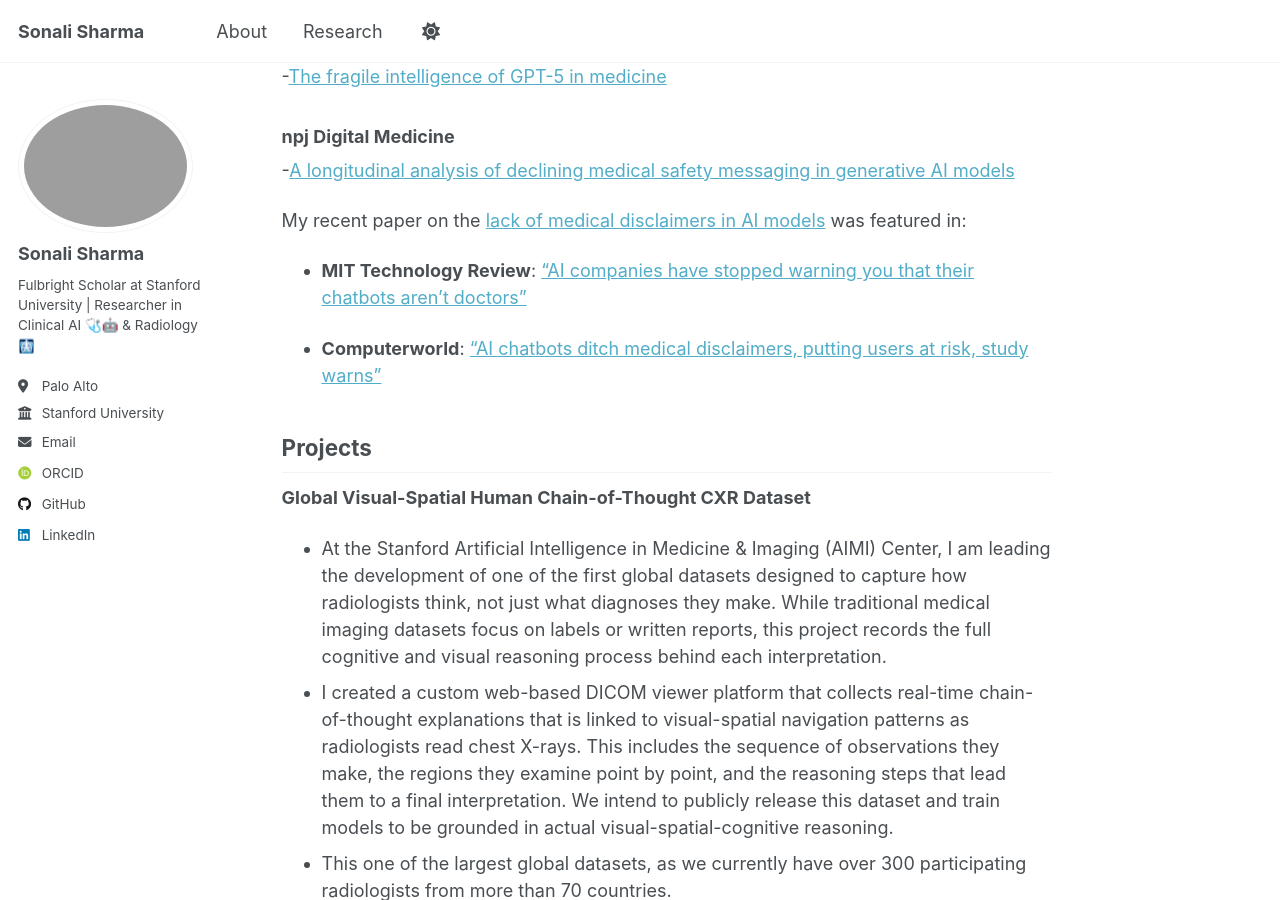
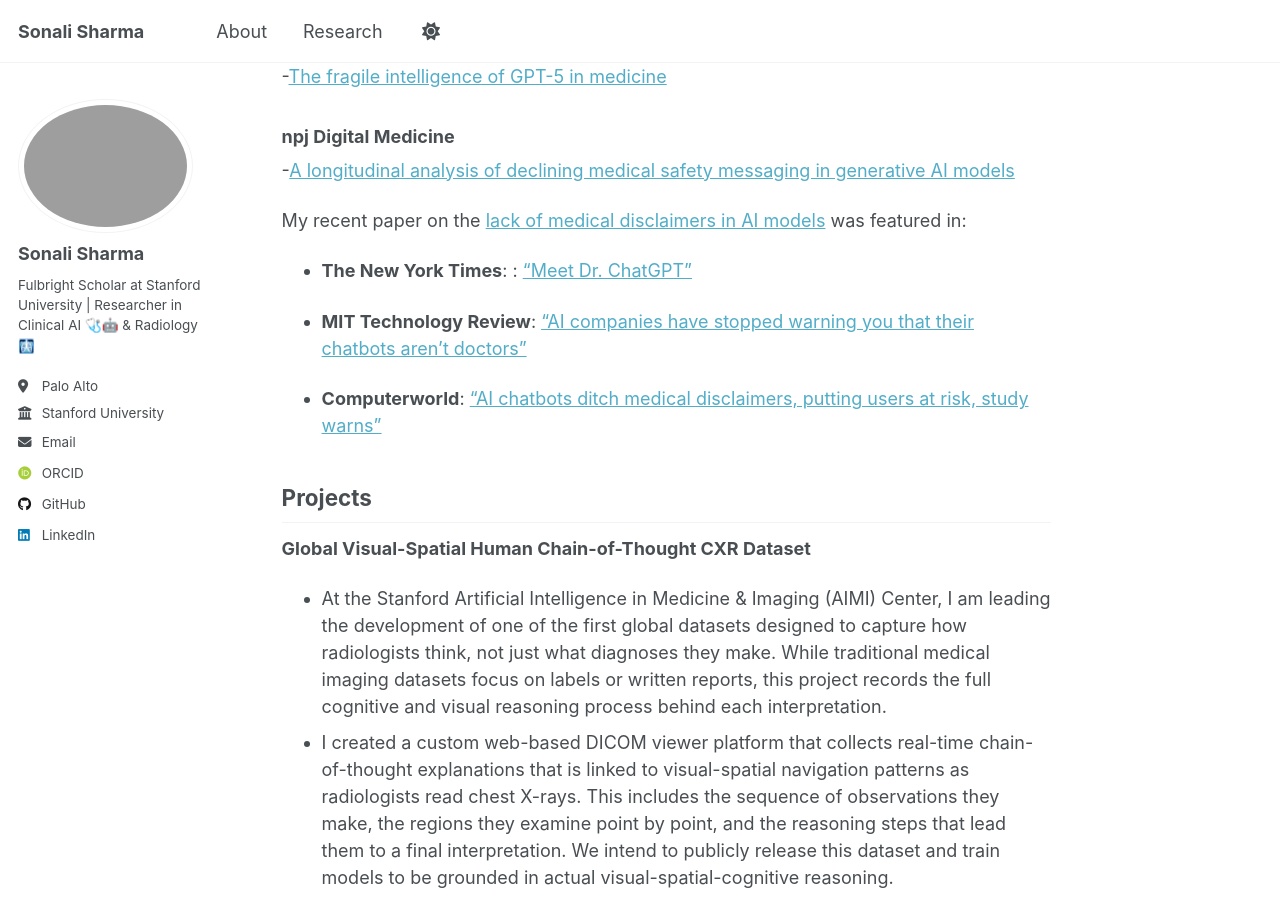
Before and after one commit to sonalisharma-3/sonalisharma-3.github.io, a Jekyll site: the page built from _pages/research.md, in a window 1280 px wide and 900 px high, scrolled down 591 px. Built offline with Jekyll 4.4.1, drawn with Linux system fonts in a browser that asks for light colours; some web fonts are replaced; a script that is not in the unit is left out.

Commit message:
Update research.md with new paper and media features
Added a new paper and updated media mentions.

```diff
--- a/_pages/research.md
+++ b/_pages/research.md
@@ -19,6 +19,8 @@ I am currently developing VLMs that move beyond pattern-matching and can perform
 
 My recent paper on the [lack of medical disclaimers in AI models](https://www.nature.com/articles/s41591-025-04008-8) was featured in:
 
+- **The New York Times**: : ["Meet Dr. ChatGPT"](https://www.nytimes.com/2025/11/16/briefing/meet-dr-chatgpt.html?unlocked_article_code=1.1k8.Q4Ac.rtVRNbAeAvPD&smid=url-share)
+
 - **MIT Technology Review**: ["AI companies have stopped warning you that their chatbots aren't doctors"](https://www.technologyreview.com/2025/07/21/1120522/ai-companies-have-stopped-warning-you-that-their-chatbots-arent-doctors/)
 
 - **Computerworld**: ["AI chatbots ditch medical disclaimers, putting users at risk, study warns"](https://www.computerworld.com/article/4026778/ai-chatbots-ditch-medical-disclaimers-putting-users-at-risk-study-warns.html)
```
